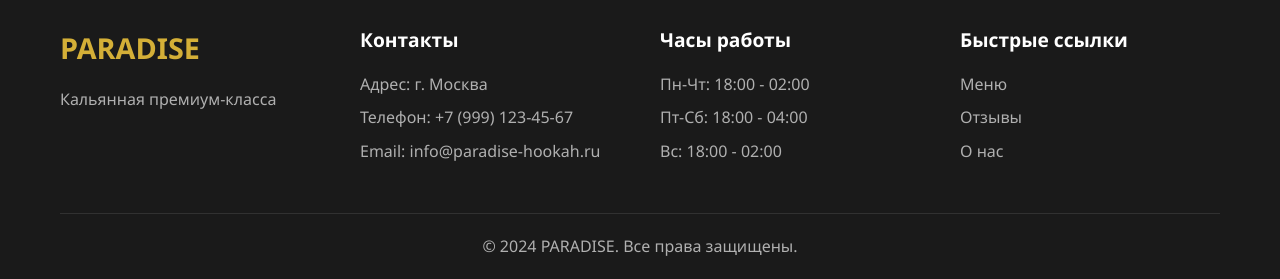
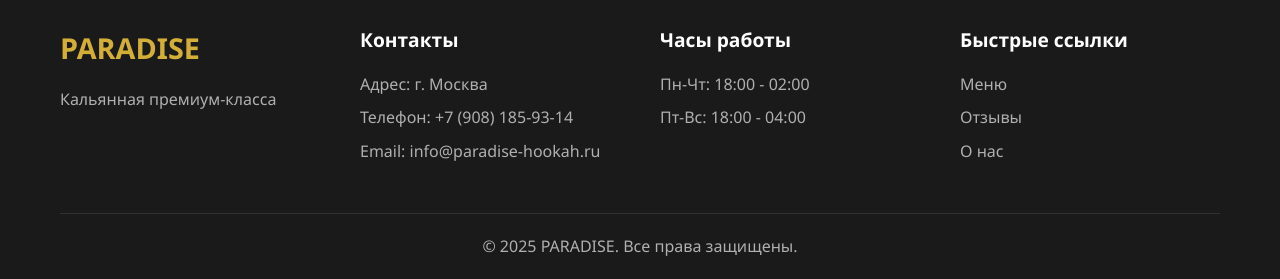
Before and after one commit to CepBep4/sanyasait, a Flask app: page /about in a window 1280 px wide. Shown: the part 3999-4278 px from the top of the page. Run offline with Flask 3, Linux system fonts and the light colour scheme.

Commit message:
Update base.html

```diff
--- a/templates/base.html
+++ b/templates/base.html
@@ -43,14 +43,13 @@
                 <div class="footer-section">
                     <h4>Контакты</h4>
                     <p>Адрес: г. Москва</p>
-                    <p>Телефон: +7 (999) 123-45-67</p>
+                    <p>Телефон: +7 (908) 185-93-14</p>
                     <p>Email: info@paradise-hookah.ru</p>
                 </div>
                 <div class="footer-section">
                     <h4>Часы работы</h4>
                     <p>Пн-Чт: 18:00 - 02:00</p>
-                    <p>Пт-Сб: 18:00 - 04:00</p>
-                    <p>Вс: 18:00 - 02:00</p>
+                    <p>Пт-Вс: 18:00 - 04:00</p>
                 </div>
                 <div class="footer-section">
                     <h4>Быстрые ссылки</h4>
@@ -60,7 +59,7 @@
                 </div>
             </div>
             <div class="footer-bottom">
-                <p>&copy; 2024 PARADISE. Все права защищены.</p>
+                <p>&copy; 2025 PARADISE. Все права защищены.</p>
             </div>
         </div>
     </footer>
```
